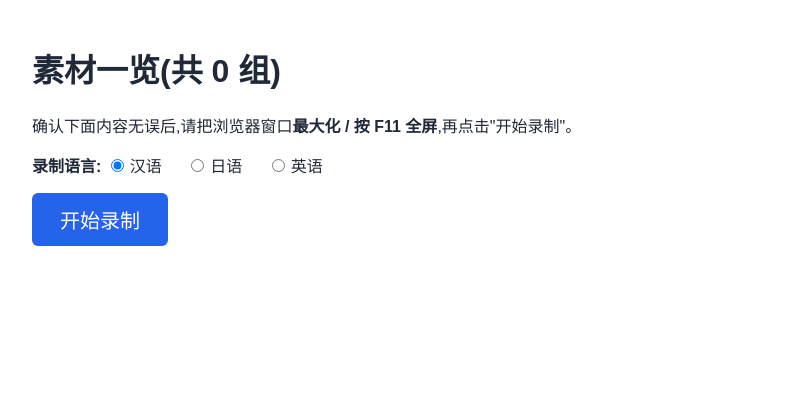
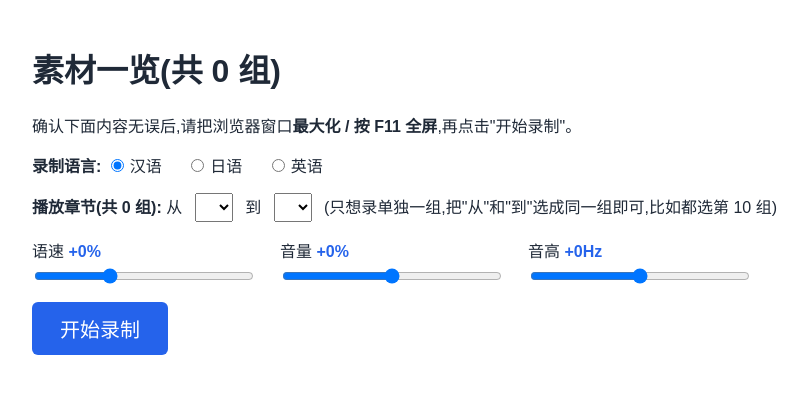
Before and after one commit to seki999/DialogueFlow, a Flask app: page / in a window 1280 px wide. Shown: the top 394 px of the page, without its empty margins (8-815 px from the left). Run offline with Flask 3, Linux system fonts and the light colour scheme; lists and menus that the app fills with data are empty; parts of the project's set-up code (start-up, migrations or seed data) failed here and were passed over; some libraries are stand-ins or nearby versions.

Commit message:
no message

```diff
--- a/main.py
+++ b/main.py
@@ -11,14 +11,36 @@ from recorder import ScreenRecorder
 from server import create_app
 
 
-def run_playback_and_recording(app, slides, lang):
+def _fmt_pct(value):
+    return f"{value:+d}%"
+
+
+def _fmt_hz(value):
+    return f"{value:+d}Hz"
+
+
+def run_playback_and_recording(app, slides, lang, rate, volume, pitch, start_index, end_index):
     """点击"开始录制"后执行的完整流程:
     开始录屏 -> 依次显示每组 md 并播放选中语言的对应对话 -> 全部结束后停止录屏。
     每次调用都会生成一个带时间戳的新文件名,方便反复录制、互不覆盖。
+    rate/volume/pitch: 页面滑块传来的整数值(百分比/Hz),这里统一转换成
+    edge-tts 需要的字符串格式,例如 10 -> "+10%"。
+    start_index/end_index: 只播放/录制编号在 [start_index, end_index] 区间内的章节
+    (闭区间,单章节时 start_index == end_index)。
     """
+    selected = [
+        (pos, slide) for pos, slide in enumerate(slides)
+        if start_index <= slide["index"] <= end_index
+    ]
+    if not selected:
+        print(f"[警告] 编号区间 [{start_index}, {end_index}] 内没有任何章节,已取消本次录制")
+        return
+
     timestamp = datetime.now().strftime("%Y%m%d_%H%M%S")
+    range_tag = f"{start_index}-{end_index}" if start_index != end_index else f"{start_index}"
     output_path = os.path.join(
-        config.OUTPUT_DIR, f"{config.OUTPUT_FILENAME_PREFIX}_{lang}_{timestamp}.mp4"
+        config.OUTPUT_DIR,
+        f"{config.OUTPUT_FILENAME_PREFIX}_{lang}_ch{range_tag}_{timestamp}.mp4",
     )
 
     recorder = ScreenRecorder(
@@ -29,15 +51,23 @@ def run_playback_and_recording(app, slides, lang):
     )
 
     voice_map = config.VOICE_MAP[lang]
+    rate_str = _fmt_pct(rate)
+    volume_str = _fmt_pct(volume)
+    pitch_str = _fmt_hz(pitch)
 
-    print(f"[提示] 语言: {config.LANGUAGES[lang]} ({lang}),3 秒后开始录制,请确认浏览器已经全屏...")
+    print(
+        f"[提示] 语言: {config.LANGUAGES[lang]} ({lang})"
+        f" / 语速 {rate_str} / 音量 {volume_str} / 音高 {pitch_str}"
+        f" / 章节 {range_tag}(共 {len(selected)} 组)"
+        ",3 秒后开始录制,请确认浏览器已经全屏..."
+    )
     time.sleep(3)
 
     recorder.start()
     time.sleep(1.5)  # 给 ffmpeg 一点启动时间,避免录到的视频开头缺帧
 
     try:
-        for pos, slide in enumerate(slides):
+        for pos, slide in selected:
             segments = slide["segments_by_lang"].get(lang)
             app.show_slide(pos)
             app.show_caption(lang, "", "")  # 切换到新一组时先清空上一组残留的字幕
@@ -54,7 +84,10 @@ def run_playback_and_recording(app, slides, lang):
                     print(f"  [警告] 未知 speaker '{speaker}',跳过: {text}")
                     continue
                 app.show_caption(lang, speaker, text)  # 先显示这句字幕
-                audio_path = synthesize(voice, text, config.TTS_CACHE_DIR)
+                audio_path = synthesize(
+                    voice, text, config.TTS_CACHE_DIR,
+                    rate=rate_str, volume=volume_str, pitch=pitch_str,
+                )
                 play_blocking(audio_path)
 
         app.show_done()
@@ -71,8 +104,8 @@ def main():
         available = ", ".join(s["segments_by_lang"].keys())
         print(f"  - 第 {s['index']} 组: {os.path.basename(s['md_path'])} / 可用语言: {available}")
 
-    def on_start(lang):
-        run_playback_and_recording(app, slides, lang)
+    def on_start(lang, rate, volume, pitch, start_index, end_index):
+        run_playback_and_recording(app, slides, lang, rate, volume, pitch, start_index, end_index)
 
     app, socketio = create_app(slides, on_start)
 
--- a/server.py
+++ b/server.py
@@ -42,6 +42,9 @@ def create_app(slides, on_start):
     socketio = SocketIO(app, cors_allowed_origins="*")
 
     rendered_slides = [render_md_to_html(s["md_text"]) for s in slides]
+    slide_indices = [s["index"] for s in slides]  # 排序后的实际章节编号列表(可能不连续)
+    min_index = min(slide_indices)
+    max_index = max(slide_indices)
 
     @app.route("/")
     def index():
@@ -53,6 +56,15 @@ def create_app(slides, on_start):
             ],
             languages=config.LANGUAGES,
             default_language=config.DEFAULT_LANGUAGE,
+            rate_default=config.TTS_RATE_DEFAULT,
+            rate_range=config.TTS_RATE_RANGE,
+            volume_default=config.TTS_VOLUME_DEFAULT,
+            volume_range=config.TTS_VOLUME_RANGE,
+            pitch_default=config.TTS_PITCH_DEFAULT,
+            pitch_range=config.TTS_PITCH_RANGE,
+            slide_indices=slide_indices,
+            min_index=min_index,
+            max_index=max_index,
         )
 
     @app.route("/api/start", methods=["POST"])
@@ -61,8 +73,33 @@ def create_app(slides, on_start):
         lang = data.get("lang")
         if lang not in config.LANGUAGES:
             lang = config.DEFAULT_LANGUAGE
-        threading.Thread(target=on_start, args=(lang,), daemon=True).start()
-        return jsonify({"status": "started", "lang": lang})
+
+        def _clamp_int(value, default, value_range):
+            try:
+                value = int(value)
+            except (TypeError, ValueError):
+                return default
+            lo, hi = value_range
+            return max(lo, min(hi, value))
+
+        rate = _clamp_int(data.get("rate"), config.TTS_RATE_DEFAULT, config.TTS_RATE_RANGE)
+        volume = _clamp_int(data.get("volume"), config.TTS_VOLUME_DEFAULT, config.TTS_VOLUME_RANGE)
+        pitch = _clamp_int(data.get("pitch"), config.TTS_PITCH_DEFAULT, config.TTS_PITCH_RANGE)
+
+        start_index = _clamp_int(data.get("start_index"), min_index, (min_index, max_index))
+        end_index = _clamp_int(data.get("end_index"), max_index, (min_index, max_index))
+        if start_index > end_index:
+            start_index, end_index = end_index, start_index
+
+        threading.Thread(
+            target=on_start,
+            args=(lang, rate, volume, pitch, start_index, end_index),
+            daemon=True,
+        ).start()
+        return jsonify({
+            "status": "started", "lang": lang, "rate": rate, "volume": volume,
+            "pitch": pitch, "start_index": start_index, "end_index": end_index,
+        })
 
     def show_slide(slide_pos):
         socketio.emit("show_slide", {
--- a/templates/index.html
+++ b/templates/index.html
@@ -45,6 +45,37 @@
     cursor: pointer;
   }
   #lang-select input { margin-right: 6px; }
+  #tts-controls {
+    margin: 16px 0;
+    display: flex;
+    flex-wrap: wrap;
+    gap: 24px;
+  }
+  #tts-controls .slider-item {
+    display: flex;
+    flex-direction: column;
+    min-width: 220px;
+  }
+  #tts-controls label {
+    font-size: 16px;
+    margin-bottom: 4px;
+  }
+  #tts-controls output {
+    font-weight: bold;
+    color: #2563eb;
+  }
+  #tts-controls input[type="range"] {
+    width: 220px;
+  }
+  #chapter-range {
+    margin: 16px 0;
+    font-size: 16px;
+  }
+  #chapter-range select {
+    font-size: 16px;
+    padding: 4px 8px;
+    margin: 0 8px;
+  }
   .mermaid { text-align: center; }
   #done-banner {
     font-size: 32px;
@@ -95,6 +126,38 @@
     {% endfor %}
   </div>
 
+  <div id="chapter-range">
+    <strong>播放章节(共 {{ slide_indices|length }} 组):</strong>
+    从
+    <select id="start-index-select">
+      {% for idx in slide_indices %}
+        <option value="{{ idx }}" {% if idx == min_index %}selected{% endif %}>第 {{ idx }} 组</option>
+      {% endfor %}
+    </select>
+    到
+    <select id="end-index-select">
+      {% for idx in slide_indices %}
+        <option value="{{ idx }}" {% if idx == max_index %}selected{% endif %}>第 {{ idx }} 组</option>
+      {% endfor %}
+    </select>
+    (只想录单独一组,把"从"和"到"选成同一组即可,比如都选第 10 组)
+  </div>
+
+  <div id="tts-controls">
+    <div class="slider-item">
+      <label for="rate-slider">语速 <output id="rate-output">{{ "%+d"|format(rate_default) }}%</output></label>
+      <input type="range" id="rate-slider" min="{{ rate_range[0] }}" max="{{ rate_range[1] }}" step="5" value="{{ rate_default }}">
+    </div>
+    <div class="slider-item">
+      <label for="volume-slider">音量 <output id="volume-output">{{ "%+d"|format(volume_default) }}%</output></label>
+      <input type="range" id="volume-slider" min="{{ volume_range[0] }}" max="{{ volume_range[1] }}" step="5" value="{{ volume_default }}">
+    </div>
+    <div class="slider-item">
+      <label for="pitch-slider">音高 <output id="pitch-output">{{ "%+d"|format(pitch_default) }}Hz</output></label>
+      <input type="range" id="pitch-slider" min="{{ pitch_range[0] }}" max="{{ pitch_range[1] }}" step="5" value="{{ pitch_default }}">
+    </div>
+  </div>
+
   <button id="start-btn">开始录制</button>
   <div id="status"></div>
 
@@ -117,15 +180,35 @@
     mermaid.run({ nodes: el.querySelectorAll(".mermaid") });
   }
 
+  function bindSlider(sliderId, outputId, suffix) {
+    const slider = document.getElementById(sliderId);
+    const output = document.getElementById(outputId);
+    slider.addEventListener("input", () => {
+      const v = parseInt(slider.value, 10);
+      output.textContent = (v >= 0 ? "+" : "") + v + suffix;
+    });
+  }
+  bindSlider("rate-slider", "rate-output", "%");
+  bindSlider("volume-slider", "volume-output", "%");
+  bindSlider("pitch-slider", "pitch-output", "Hz");
+
   document.getElementById("start-btn").addEventListener("click", () => {
     const langInput = document.querySelector('input[name="lang"]:checked');
     const lang = langInput ? langInput.value : "{{ default_language }}";
+    const rate = parseInt(document.getElementById("rate-slider").value, 10);
+    const volume = parseInt(document.getElementById("volume-slider").value, 10);
+    const pitch = parseInt(document.getElementById("pitch-slider").value, 10);
+    const startIndex = parseInt(document.getElementById("start-index-select").value, 10);
+    const endIndex = parseInt(document.getElementById("end-index-select").value, 10);
     document.getElementById("status").innerText = "已开始录制,请勿关闭本窗口或切换到其他窗口...";
     document.getElementById("start-btn").disabled = true;
     fetch("/api/start", {
       method: "POST",
       headers: { "Content-Type": "application/json" },
-      body: JSON.stringify({ lang: lang }),
+      body: JSON.stringify({
+        lang: lang, rate: rate, volume: volume, pitch: pitch,
+        start_index: startIndex, end_index: endIndex,
+      }),
     });
   });
 
```
Also changed, not shown: config.py (+8 -0 lines), tts_engine.py (+13 -9 lines), README.md.
